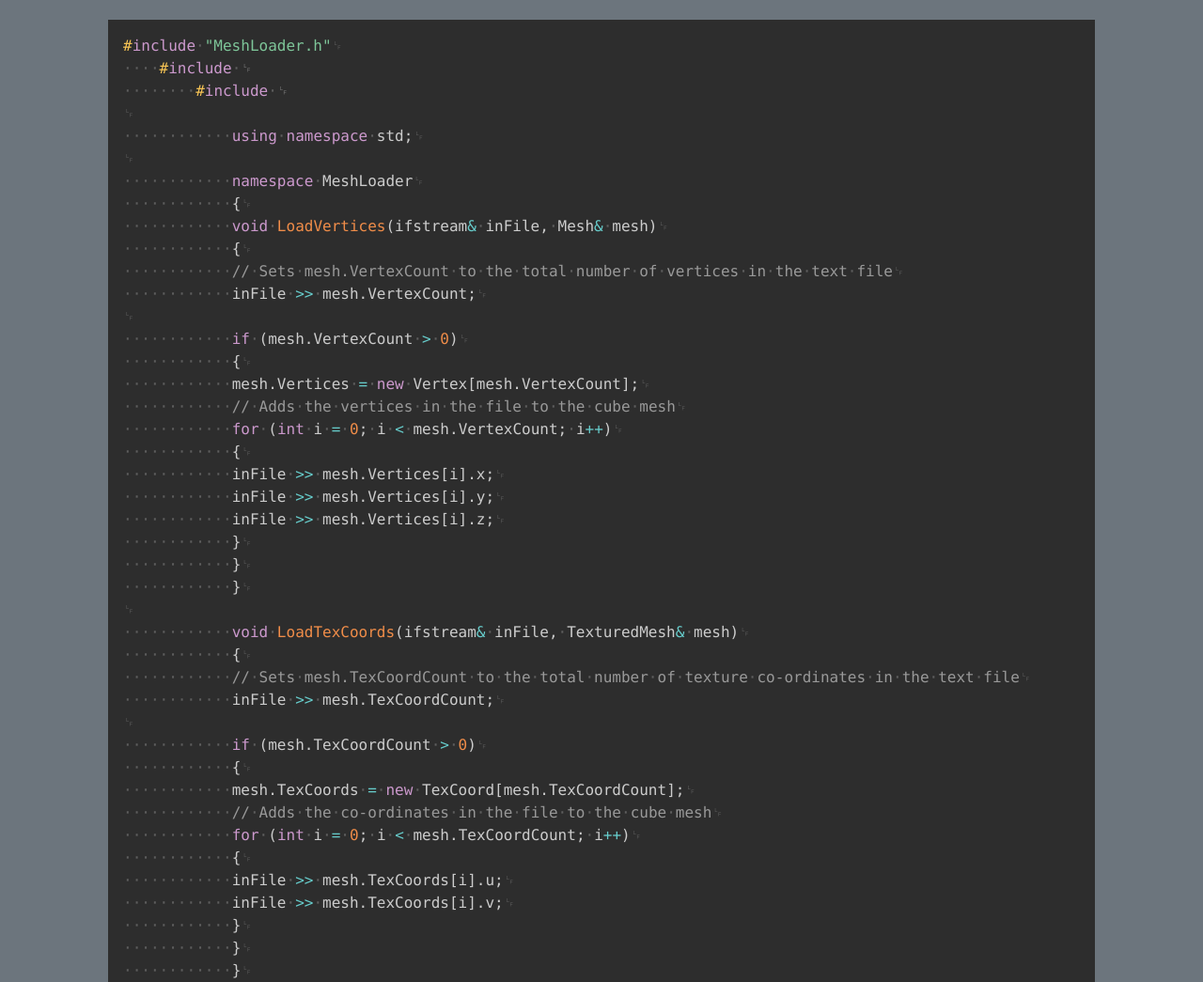
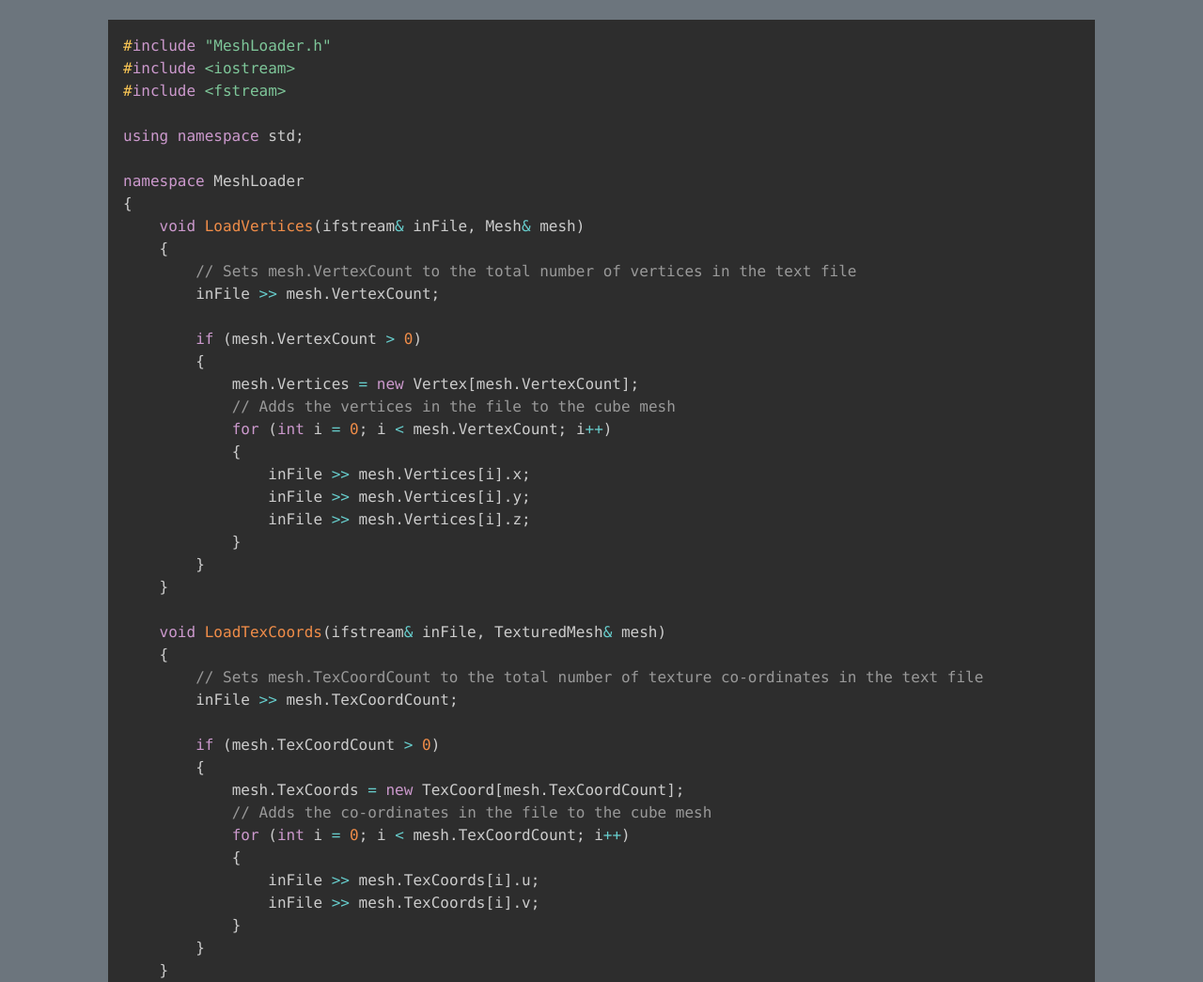
Before and after one commit to LukeBaughan/graphics, a website with bundled scripts: page index.html in a window 1280 px wide. Shown: the part 1316-2361 px from the top of the page at 94% size. Built offline with nearby package versions, Linux system fonts and the light colour scheme; a script that the page names is missing; files whose address does not match are found by name.

Commit message:
Cleaned code snippet

```diff
--- a/css/prism.css
+++ b/css/prism.css
@@ -215,7 +215,7 @@ pre[class*="language-"].line-numbers > code {
 			text-align: right;
 		}
 
-.token.tab:not(:empty),
+/*.token.tab:not(:empty),
 .token.cr,
 .token.lf,
 .token.space {
@@ -252,7 +252,7 @@ pre[class*="language-"].line-numbers > code {
 
 .token a {
 	color: inherit;
-}
+}*/
 code[class*="language-"] a[href],
 pre[class*="language-"] a[href] {
 	cursor: help;
--- a/index.html
+++ b/index.html
@@ -107,8 +107,8 @@
                 <div class="container mt-4">
                     <pre><code class="language-cpp">
     #include "MeshLoader.h"
-    #include <iostream>
-        #include <fstream>
+    #include &lt;iostream&gt;
+    #include &lt;fstream&gt;
 
     using namespace std;
 
@@ -165,7 +165,8 @@
             }
         }
 
-            void LoadNormals(ifstream& inFile, Mesh& mesh) {
+        void LoadNormals(ifstream& inFile, Mesh& mesh)
+        {
             // Sets mesh.NormalCount to the total number of normals in the text file
             inFile >> mesh.NormalCount;
 
```
Lines whose indentation alone changed are shown as unchanged.
